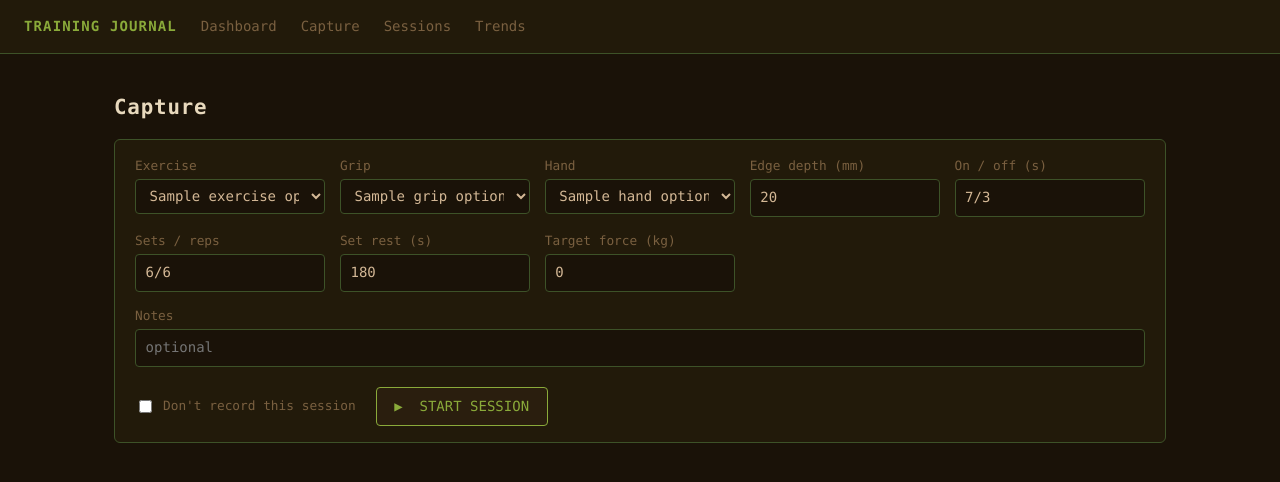
After one commit to cococma/tindeq-tracker, a FastAPI app: template app/templates/capture.html in a window 1280 px wide. The commit adds this page. Shown: the top 482 px of the page. Run offline with FastAPI, Linux system fonts and the light colour scheme; the template is opened without the code that fills it: most values are stand-ins (such as "Sample title", 1, 10 or a date in 2020); some libraries are stand-ins or nearby versions.

Commit message:
Add web-based Tindeq capture: BLE manager, WebSocket feed, Capture page
- CaptureManager singleton runs bleak in the server event loop:
  scan -> connect -> tare -> record -> save, with the repeater/max-hang
  timer engine emitting phase + spoken-cue events
- REST control (start/stop/status) + WebSocket broadcasting live force
  samples at 10Hz batches
- Capture page: setup form (per-exercise field visibility + defaults),
  live force readout, phase/countdown display, scattergl live chart,
  SpeechSynthesis cues, both-hands flow, don't-record option
- simulate flag for hardware-free pipeline testing (verified end-to-end:
  timer phases, 80Hz samples, DB save, detail page render)
- TUI (ui.py/tracker.py) kept until web capture is verified on the real
  device

Co-Authored-By: Claude Fable 5 <noreply@anthropic.com>

```diff
--- a/app/main.py
+++ b/app/main.py
@@ -6,7 +6,7 @@ from fastapi import FastAPI
 from fastapi.staticfiles import StaticFiles
 from fastapi.templating import Jinja2Templates
 
-from app.api import pages, tindeq
+from app.api import capture, pages, tindeq
 
 BASE_DIR = os.path.dirname(__file__)
 
@@ -17,3 +17,4 @@ app.mount("/static", StaticFiles(directory=os.path.join(BASE_DIR, "static")), na
 
 app.include_router(pages.router)
 app.include_router(tindeq.router, prefix="/api")
+app.include_router(capture.router, prefix="/api")
--- /dev/null
+++ b/app/static/capture.js
@@ -0,0 +1,202 @@
+/* Capture page — drives the server-side BLE capture manager.
+ *
+ * Flow: open WebSocket first (so no events are missed), then POST /start.
+ * The server broadcasts state / samples / phase / cue / result messages;
+ * cues are spoken with the SpeechSynthesis API (replacing macOS `say`).
+ */
+
+const $ = (id) => document.getElementById(id);
+
+const TIMER_EXERCISES = ["repeaters", "max_hang"];
+let ws = null;
+let chartInit = false;
+let handQueue = [];        // for "both": remaining hands after the current one
+let lastCfg = null;
+
+// ── Setup form ────────────────────────────────────────────────────────────────
+
+function updateFieldVisibility() {
+    const ex = $("exercise").value;
+    const isTimer = TIMER_EXERCISES.includes(ex);
+    document.querySelectorAll(".timer-only").forEach(el => el.hidden = !isTimer);
+    document.querySelectorAll(".repeaters-only").forEach(el => el.hidden = ex !== "repeaters");
+    const d = window.EXERCISE_DEFAULTS[ex];
+    if (d) {
+        $("onoff").value = d.on_off.join("/");
+        $("setsreps").value = d.sets_reps.join("/");
+    }
+}
+$("exercise").addEventListener("change", updateFieldVisibility);
+updateFieldVisibility();
+
+function parsePair(text, fallback) {
+    const parts = text.split("/").map(s => parseInt(s.trim(), 10));
+    return (parts.length === 2 && parts.every(Number.isFinite)) ? parts : fallback;
+}
+
+function buildConfig(hand) {
+    const ex = $("exercise").value;
+    const cfg = {
+        exercise_type: ex,
+        grip_type: $("grip").value,
+        hand: hand,
+        edge_depth_mm: parseInt($("edge").value, 10) || 20,
+        target_weight_kg: 0,
+        no_record: $("no_record").checked,
+        notes: $("notes").value.trim() || null,
+        set_rest_s: 180,
+    };
+    if (TIMER_EXERCISES.includes(ex)) {
+        const d = window.EXERCISE_DEFAULTS[ex];
+        const [on, off] = parsePair($("onoff").value, d.on_off);
+        const [sets, reps] = parsePair($("setsreps").value, d.sets_reps);
+        cfg.on_seconds = on; cfg.off_seconds = off;
+        cfg.target_sets = sets; cfg.target_reps = reps;
+        cfg.set_rest_s = parseInt($("setrest").value, 10) || 180;
+    }
+    if (ex === "repeaters") cfg.target_weight_kg = parseFloat($("target").value) || 0;
+    return cfg;
+}
+
+// ── Speech cues ───────────────────────────────────────────────────────────────
+
+function speak(text) {
+    const u = new SpeechSynthesisUtterance(text);
+    u.rate = 1.15;
+    speechSynthesis.speak(u);
+}
+
+// ── Live chart ────────────────────────────────────────────────────────────────
+
+function initChart(targetKg) {
+    const el = $("live-chart");
+    const layout = TJ.layout({
+        xaxis: TJ.axis({ title: "seconds" }),
+        yaxis: TJ.axis({ title: "kg", rangemode: "tozero" }),
+        showlegend: false,
+        margin: { l: 55, r: 20, t: 10, b: 45 },
+    });
+    if (targetKg > 0) {
+        layout.shapes = [{
+            type: "line", xref: "paper", x0: 0, x1: 1, y0: targetKg, y1: targetKg,
+            line: { color: TJ.amber, width: 1, dash: "dot" },
+        }];
+    }
+    Plotly.newPlot(el, [{
+        x: [], y: [], mode: "lines", name: "Force",
+        type: "scattergl",
+        line: { color: TJ.hero, width: 2 },
+        hovertemplate: "%{y:.1f} kg · %{x:.1f}s<extra></extra>",
+    }], layout, TJ.config);
+    chartInit = true;
+}
+
+// ── Session control ───────────────────────────────────────────────────────────
+
+async function startSession(cfg) {
+    lastCfg = cfg;
+    $("setup").hidden = true;
+    $("result").hidden = true;
+    $("live").hidden = false;
+    $("stop").disabled = false;
+    $("force-now").firstChild.textContent = "0.0";
+    $("force-peak").firstChild.textContent = "0.0";
+    $("phase").textContent = "READY";
+    $("countdown").textContent = "";
+    $("progress").textContent = "";
+    $("live-header").textContent =
+        `${cfg.exercise_type.replace(/_/g, " ").toUpperCase()} · ${cfg.grip_type.replace(/_/g, " ")}` +
+        ` · ${cfg.edge_depth_mm}mm · ${cfg.hand} hand` + (cfg.no_record ? " · NOT RECORDING" : "");
+    initChart(cfg.target_weight_kg);
+
+    openSocket();
+    const res = await fetch("/api/capture/start", {
+        method: "POST",
+        headers: { "Content-Type": "application/json" },
+        body: JSON.stringify(cfg),
+    });
+    if (!res.ok) {
+        const err = await res.json().catch(() => ({}));
+        $("live-status").textContent = `Could not start: ${err.detail || res.status}`;
+    }
+}
+
+function openSocket() {
+    if (ws && ws.readyState <= WebSocket.OPEN) return;
+    ws = new WebSocket(`ws://${location.host}/api/capture/ws`);
+    ws.onmessage = (e) => handleMessage(JSON.parse(e.data));
+    ws.onclose = () => { ws = null; };
+}
+
+function handleMessage(msg) {
+    switch (msg.type) {
+        case "state":
+            $("live-status").textContent = msg.detail || msg.state;
+            if (msg.state === "error") $("stop").disabled = true;
+            break;
+        case "samples": {
+            if (!chartInit) break;
+            Plotly.extendTraces($("live-chart"), { x: [msg.t], y: [msg.force] }, [0]);
+            const last = msg.force[msg.force.length - 1];
+            $("force-now").firstChild.textContent = last.toFixed(1);
+            $("force-peak").firstChild.textContent = msg.peak.toFixed(1);
+            break;
+        }
+        case "phase":
+            $("phase").textContent = msg.phase;
+            $("phase").style.color = msg.phase === "HANG" ? "#8aaa3a" : "#d4b896";
+            $("countdown").textContent = msg.countdown > 0 ? `${msg.countdown}s` : "";
+            $("progress").textContent = msg.total_sets
+                ? `REP ${msg.rep}/${msg.total_reps} · SET ${msg.set}/${msg.total_sets}` : "";
+            break;
+        case "cue":
+            speak(msg.text);
+            break;
+        case "result":
+            showResult(msg);
+            break;
+    }
+}
+
+function showResult(msg) {
+    $("live").hidden = true;
+    $("result").hidden = false;
+    $("result-message").textContent = msg.message;
+    const link = $("result-link");
+    link.hidden = !msg.session_id;
+    if (msg.session_id) link.href = `/sessions/${msg.session_id}`;
+
+    const nextBtn = $("next-hand");
+    if (handQueue.length) {
+        const next = handQueue[0];
+        nextBtn.hidden = false;
+        nextBtn.textContent = `▶  START ${next.toUpperCase()} HAND`;
+    } else {
+        nextBtn.hidden = true;
+    }
+}
+
+// ── Buttons ───────────────────────────────────────────────────────────────────
+
+$("start").addEventListener("click", () => {
+    const hand = $("hand").value;
+    handQueue = hand === "both" ? ["left"] : [];
+    startSession(buildConfig(hand === "both" ? "right" : hand));
+});
+
+$("stop").addEventListener("click", async () => {
+    $("stop").disabled = true;
+    await fetch("/api/capture/stop", { method: "POST" });
+});
+
+$("next-hand").addEventListener("click", () => {
+    const next = handQueue.shift();
+    speak(`Switch to ${next} hand`);
+    startSession({ ...lastCfg, hand: next });
+});
+
+$("again").addEventListener("click", () => {
+    $("result").hidden = true;
+    $("live").hidden = true;
+    $("setup").hidden = false;
+});
--- a/app/static/style.css
+++ b/app/static/style.css
@@ -154,6 +154,47 @@ input:focus, select:focus, textarea:focus { outline: none; border-color: var(--g
 
 label { color: var(--muted); font-size: 0.8rem; }
 
+/* ── Capture page ── */
+.capture-form {
+    display: grid;
+    grid-template-columns: repeat(auto-fit, minmax(180px, 1fr));
+    gap: 0.9rem;
+}
+.capture-form .field { display: flex; flex-direction: column; gap: 0.25rem; }
+.capture-form .field.wide { grid-column: 1 / -1; }
+.capture-actions {
+    display: flex;
+    align-items: center;
+    gap: 1.25rem;
+    margin-top: 1.25rem;
+}
+.capture-actions .check { display: flex; align-items: center; gap: 0.5rem; }
+button.primary { border-color: var(--green); color: var(--green); }
+button.primary:hover { background: var(--green); color: var(--bg); }
+
+.live-grid {
+    display: grid;
+    grid-template-columns: 1fr 1fr;
+    gap: 1rem;
+    margin: 1rem 0;
+}
+.force-readout .label, .phase-readout .label {
+    color: var(--muted);
+    font-size: 0.72rem;
+    letter-spacing: 0.1em;
+}
+.force-value {
+    color: var(--ink-bright);
+    font-size: 3.2rem;
+    font-weight: 700;
+    line-height: 1.1;
+}
+.force-value .unit, .peak-value .unit { color: var(--muted); font-size: 1rem; font-weight: 400; }
+.peak-value { color: var(--green); font-size: 1.6rem; font-weight: 700; }
+.phase-readout { text-align: right; }
+.phase-value { font-size: 2.2rem; font-weight: 700; letter-spacing: 0.06em; }
+.countdown-value { color: var(--amber); font-size: 2.2rem; font-weight: 700; min-height: 2.5rem; }
+
 .badge {
     display: inline-block;
     padding: 0.1rem 0.5rem;
--- a/app/templates/base.html
+++ b/app/templates/base.html
@@ -13,6 +13,7 @@
 <nav>
     <span class="brand">TRAINING JOURNAL</span>
     <a class="navlink {{ 'active' if active == 'dashboard' }}" href="/">Dashboard</a>
+    <a class="navlink {{ 'active' if active == 'capture' }}" href="/capture">Capture</a>
     <a class="navlink {{ 'active' if active == 'sessions' }}" href="/sessions">Sessions</a>
     <a class="navlink {{ 'active' if active == 'trends' }}" href="/trends">Trends</a>
 </nav>
--- /dev/null
+++ b/app/templates/capture.html
@@ -0,0 +1,103 @@
+{% extends "base.html" %}
+{% block title %}Capture · TrainingJournal{% endblock %}
+{% block content %}
+<h1>Capture</h1>
+
+<!-- ── Setup ── -->
+<div id="setup" class="panel">
+    <div class="capture-form">
+        <div class="field">
+            <label for="exercise">Exercise</label>
+            <select id="exercise">
+                {% for value, label in exercise_options %}
+                <option value="{{ value }}">{{ label }}</option>
+                {% endfor %}
+            </select>
+        </div>
+        <div class="field">
+            <label for="grip">Grip</label>
+            <select id="grip">
+                {% for value, label in grip_options %}
+                <option value="{{ value }}">{{ label }}</option>
+                {% endfor %}
+            </select>
+        </div>
+        <div class="field">
+            <label for="hand">Hand</label>
+            <select id="hand">
+                {% for value, label in hand_options %}
+                <option value="{{ value }}">{{ label }}</option>
+                {% endfor %}
+            </select>
+        </div>
+        <div class="field">
+            <label for="edge">Edge depth (mm)</label>
+            <input id="edge" type="number" value="20" min="4" max="60">
+        </div>
+        <div class="field timer-only">
+            <label for="onoff">On / off (s)</label>
+            <input id="onoff" value="7/3">
+        </div>
+        <div class="field timer-only">
+            <label for="setsreps">Sets / reps</label>
+            <input id="setsreps" value="6/6">
+        </div>
+        <div class="field timer-only">
+            <label for="setrest">Set rest (s)</label>
+            <input id="setrest" type="number" value="180">
+        </div>
+        <div class="field repeaters-only">
+            <label for="target">Target force (kg)</label>
+            <input id="target" type="number" value="0" step="0.5">
+        </div>
+        <div class="field wide">
+            <label for="notes">Notes</label>
+            <input id="notes" placeholder="optional">
+        </div>
+    </div>
+    <div class="capture-actions">
+        <label class="check"><input type="checkbox" id="no_record"> Don't record this session</label>
+        <button id="start" class="primary">▶&nbsp; START SESSION</button>
+    </div>
+</div>
+
+<!-- ── Live ── -->
+<div id="live" class="panel" hidden>
+    <div id="live-header" class="muted"></div>
+    <div class="live-grid">
+        <div class="force-readout">
+            <div class="label">FORCE</div>
+            <div id="force-now" class="force-value">0.0<span class="unit"> kg</span></div>
+            <div class="label">PEAK</div>
+            <div id="force-peak" class="peak-value">0.0<span class="unit"> kg</span></div>
+        </div>
+        <div class="phase-readout">
+            <div id="phase" class="phase-value">READY</div>
+            <div id="countdown" class="countdown-value"></div>
+            <div id="progress" class="muted"></div>
+        </div>
+    </div>
+    <div id="live-chart" class="chart"></div>
+    <div id="live-status" class="muted"></div>
+    <div class="capture-actions">
+        <button id="stop">■&nbsp; STOP SESSION</button>
+    </div>
+</div>
+
+<!-- ── Result ── -->
+<div id="result" class="panel" hidden>
+    <div id="result-message"></div>
+    <div class="capture-actions">
+        <a id="result-link" class="btn" hidden>View session</a>
+        <button id="next-hand" hidden></button>
+        <button id="again">◀&nbsp; NEW SESSION</button>
+    </div>
+</div>
+{% endblock %}
+
+{% block scripts %}
+<script>
+window.EXERCISE_DEFAULTS = {{ exercise_defaults_json | safe }};
+</script>
+<script src="/static/capture.js"></script>
+{% endblock %}
--- a/requirements.txt
+++ b/requirements.txt
@@ -6,3 +6,4 @@ fastapi>=0.110.0
 uvicorn>=0.29.0
 jinja2>=3.1.0
 python-multipart>=0.0.9
+websockets>=12.0
```
Also changed, not shown: app/api/capture.py (added, +63 -0 lines), app/api/pages.py (+18 -1 lines), app/services/capture.py (added, +307 -0 lines), app/services/__init__.py (added).
